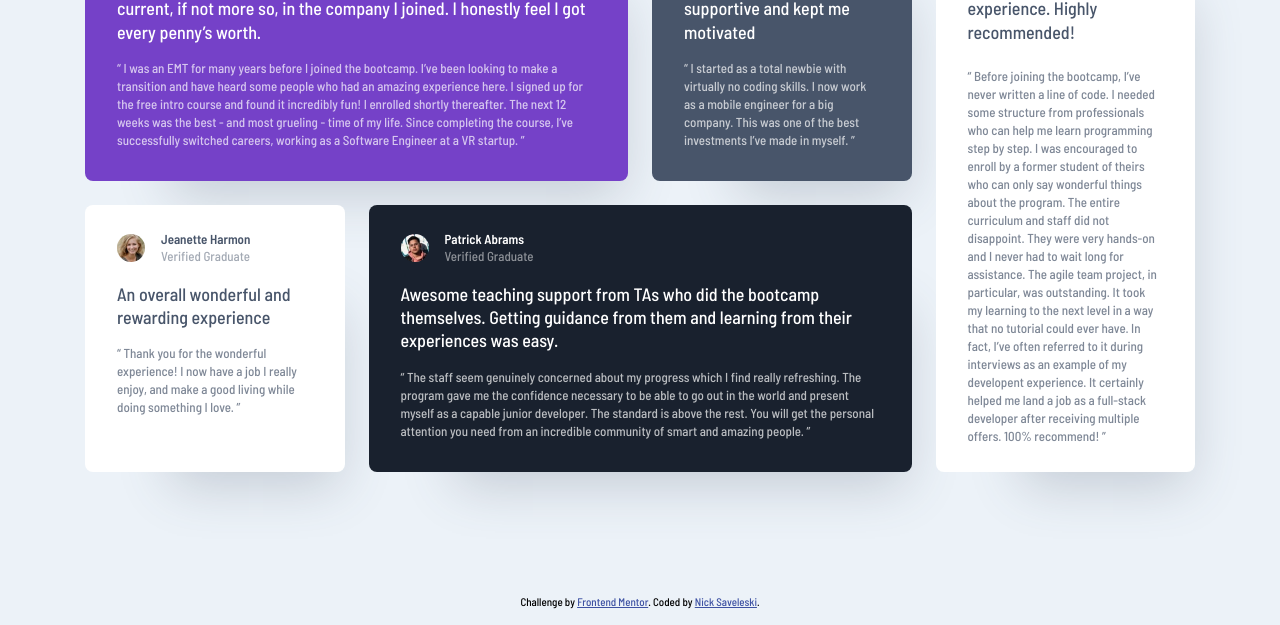
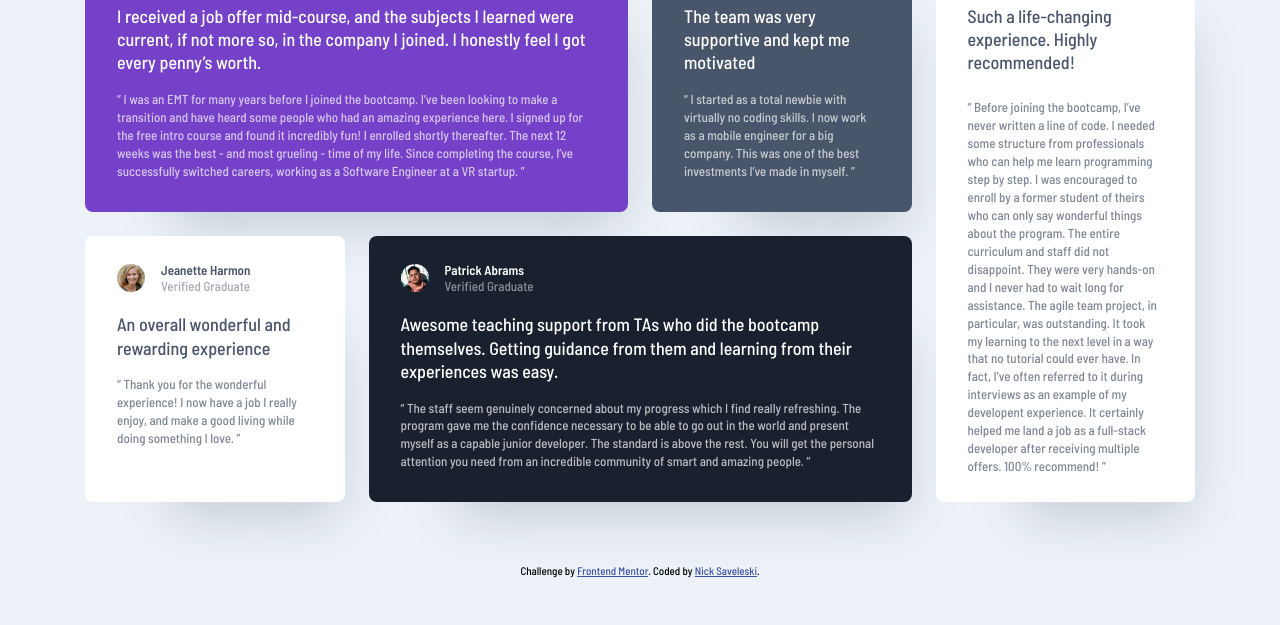
Before and after one commit to FreelanceNick/Testimonial-Grid-Section, a plain HTML site: page index.html in a window 1280 px wide. Shown: the part 175-800 px from the top of the page. Drawn offline with Linux system fonts and the light colour scheme.

Commit message:
Fixed layout issues

```diff
--- a/app/scss/2-base/_base.scss
+++ b/app/scss/2-base/_base.scss
@@ -20,9 +20,9 @@ body {
 
 .wrapper {
     max-width: 20.4375rem;
-    margin-bottom: auto;
+    margin: auto 0;
 }
 
 .attribution {
-    margin-top: auto;
+    margin: auto 0;
 }
--- a/index.html
+++ b/index.html
@@ -31,7 +31,7 @@
 
 <body>
   <div class="wrapper">
-    <section class="card one">
+    <blockquote class="card one">
       <header class="header">
         <img src="./src/images/image-daniel.jpg" alt="" class="photo">
         <div>
@@ -52,9 +52,9 @@
         The next 12 weeks was the best - and most grueling - time of my life. Since completing
         the course, I’ve successfully switched careers, working as a Software Engineer at a VR startup. ”
       </p>
-    </section>
+    </blockquote>
 
-    <section class="card two">
+    <blockquote class="card two">
       <header class="header">
         <img src="./src/images/image-jonathan.jpg" alt="" class="photo">
         <div>
@@ -69,9 +69,9 @@
         “ I started as a total newbie with virtually no coding skills. I now work as a mobile engineer
         for a big company. This was one of the best investments I’ve made in myself. ”
       </p>
-    </section>
+    </blockquote>
 
-    <section class="card three">
+    <blockquote class="card three">
       <header class="header">
         <img src="./src/images/image-jeanette.jpg" alt="" class="photo">
         <div>
@@ -86,9 +86,9 @@
         “ Thank you for the wonderful experience! I now have a job I really enjoy, and make a good living
         while doing something I love. ”
       </p>
-    </section>
+    </blockquote>
 
-    <section class="card four">
+    <blockquote class="card four">
       <header class="header">
         <img src="./src/images/image-patrick.jpg" alt="" class="photo">
         <div>
@@ -108,9 +108,9 @@
           junior developer. The standard is above the rest. You will get the personal attention you need from
           an incredible community of smart and amazing people. ”
         </p>
-    </section>
+    </blockquote>
 
-    <section class="card five">
+    <blockquote class="card five">
       <header class="header">
         <img src="./src/images/image-kira.jpg" alt="" class="photo">
         <div>
@@ -131,7 +131,7 @@
           experience. It certainly helped me land a job as a full-stack developer after receiving multiple offers.
           100% recommend! ”
         </p>
-    </section>
+    </blockquote>
   </div>
 
   <div aria-hidden="true" class="attribution">
```
Also changed, not shown: src/css/style.css.
